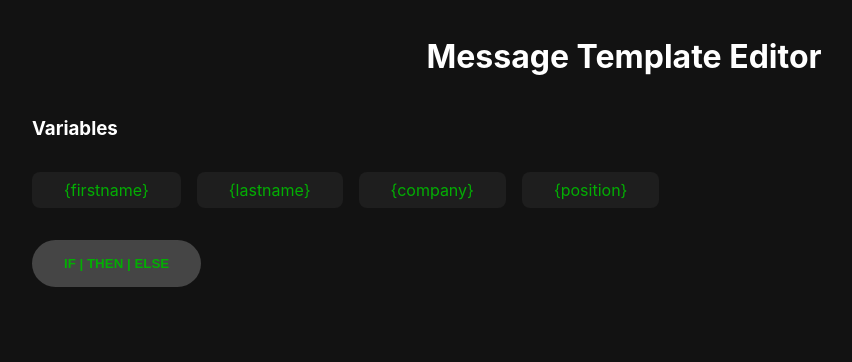
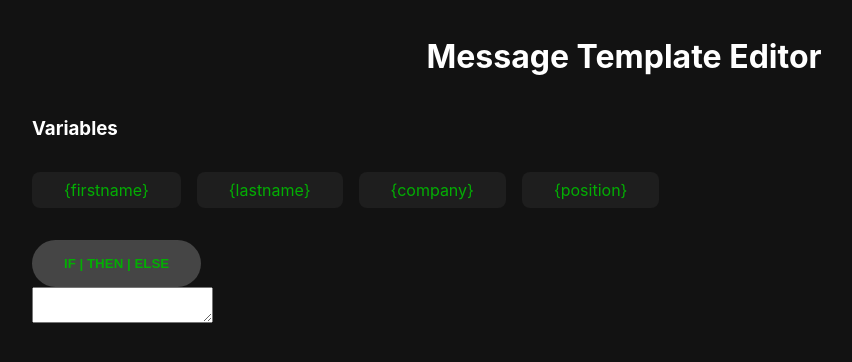
Before and after one commit to Wemitom/message-template-editor, a React (Create React App) app: page / in a window 1280 px wide. Both pictures are taken after a click on the button "Message Editor". Shown: the top 362 px of the page, without its empty margins (16-868 px from the left). Built offline with nearby package versions, Linux system fonts and the light colour scheme.

Commit message:
feat: make add if/then/else func

```diff
--- a/src/App.tsx
+++ b/src/App.tsx
@@ -1,7 +1,7 @@
 import { useState } from 'react';
 
 import styles from './App.module.css';
-import Editor from './Editor';
+import Editor from './components/Editor';
 
 /**
  * Основной компонент, который вызывается при запуске приложения. Производит рендер компонента Editor,
--- /dev/null
+++ b/src/components/Editor/Inputs/index.tsx
@@ -0,0 +1,57 @@
+import React from 'react';
+
+import useTemplate from '../../../utils/hooks/useTemplate';
+import { NormalInput } from '../types';
+
+const Inputs = () => {
+  const { template, changeValue, setLastPosition } = useTemplate();
+
+  const renderIfThenElse = (i: number): JSX.Element => {
+    const ifInput = template[i];
+    if (ifInput.type === 'if') {
+      return (
+        <>
+          <div>if</div>
+          <textarea
+            value={template[i].value}
+            onChange={(e) => changeValue(i, e.target.value)}
+            onClick={() => setLastPosition(i)}
+          />
+          {ifInput.chilren.map((id) => {
+            const element = template[id];
+
+            return element.type === 'then' || element.type === 'else' ? (
+              <React.Fragment key={`if_${i}_${element.type}`}>
+                {<div>{element.type}</div>}
+                <textarea
+                  value={element.value}
+                  onChange={(e) => changeValue(i, e.target.value)}
+                  onClick={() => setLastPosition(id)}
+                />
+                {element.child && renderIfThenElse(element.child)}
+              </React.Fragment>
+            ) : (
+              <></>
+            );
+          })}
+        </>
+      );
+    } else {
+      return <></>;
+    }
+  };
+
+  const input = template[0] as NormalInput;
+  return (
+    <div>
+      <textarea
+        value={input.value}
+        onChange={(e) => changeValue(0, e.target.value)}
+        onClick={() => setLastPosition(0)}
+      />
+      {input.child && renderIfThenElse(input.child)}
+    </div>
+  );
+};
+
+export default Inputs;
--- a/src/Editor/index.tsx
+++ b/src/components/Editor/index.tsx
@@ -1,7 +1,8 @@
-import { ReactNode, useReducer } from 'react';
+import { ReactNode, createContext, useReducer, useState } from 'react';
 
 import styles from './Editor.module.css';
-import { Action, IProps, Template } from './types';
+import Inputs from './Inputs';
+import { Action, IProps, Template, TemplateContextInterface } from './types';
 
 const Variables = ({ children }: { children: ReactNode }) => {
   return (
@@ -56,11 +57,33 @@ const reducer = (state: Template, action: Action) => {
       return state;
   }
 };
-
 const initTemplate: Template = [{ type: 'normal', value: '' }];
 
+export const TemplateContext = createContext<TemplateContextInterface>({
+  template: initTemplate,
+  addIfThenElse: () => {
+    return;
+  },
+  removeIfThenElse: () => {
+    return;
+  },
+  changeValue: () => {
+    return;
+  },
+  setLastPosition: () => {
+    return;
+  }
+});
+
 const Editor = ({ arrVarNames, template, callbackSave }: IProps) => {
+  const [lastPosition, setLastPosition] = useState(0);
   const [state, dispatch] = useReducer(reducer, template ?? initTemplate);
+  const changeValue = (id: number, value: string) =>
+    dispatch({ type: 'CHANGE_VALUE', payload: { id, value } });
+  const addIfThenElse = (id: number) =>
+    dispatch({ type: 'ADD_IF_THEN_ELSE', payload: id });
+  const removeIfThenElse = (id: number) =>
+    dispatch({ type: 'REMOVE_IF_THEN_ELSE', payload: id });
 
   return (
     <div className={styles.container}>
@@ -72,12 +95,37 @@ const Editor = ({ arrVarNames, template, callbackSave }: IProps) => {
             className={styles.variable}
             key={name}
             role="button"
+            onClick={() =>
+              changeValue(
+                lastPosition,
+                `${
+                  state[lastPosition].value && state[lastPosition].value + ' '
+                }{${name}}`
+              )
+            }
             tabIndex={0}
           >{`{${name}}`}</li>
         ))}
       </Variables>
 
-      <button className={styles.btnIfThenElse}>if | then | else</button>
+      <button
+        className={styles.btnIfThenElse}
+        onClick={() => addIfThenElse(lastPosition)}
+      >
+        if | then | else
+      </button>
+
+      <TemplateContext.Provider
+        value={{
+          template: state,
+          changeValue,
+          addIfThenElse,
+          removeIfThenElse,
+          setLastPosition
+        }}
+      >
+        <Inputs />
+      </TemplateContext.Provider>
     </div>
   );
 };
--- /dev/null
+++ b/src/utils/hooks/useTemplate.ts
@@ -0,0 +1,11 @@
+import { useContext } from 'react';
+
+import { TemplateContext } from '../../components/Editor';
+
+export default function useTemplate() {
+  const context = useContext(TemplateContext);
+  if (context === undefined) {
+    throw new Error(`useTemplate must be used within a TemplateProvider`);
+  }
+  return context;
+}
--- a/tsconfig.json
+++ b/tsconfig.json
@@ -18,7 +18,7 @@
     "resolveJsonModule": true,
     "isolatedModules": true,
     "noEmit": true,
-    "jsx": "react-jsx"
+    "jsx": "react-jsx",
   },
   "include": [
     "src"
```
Also changed, not shown: src/components/Editor/types.ts (renamed from src/Editor/types.ts, +9 -1 lines), src/components/Editor/Editor.module.css (renamed from src/Editor/Editor.module.css).
